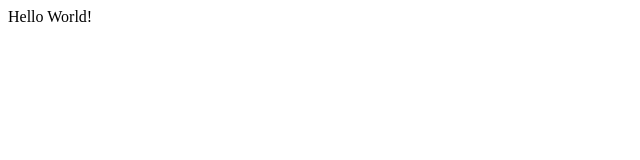
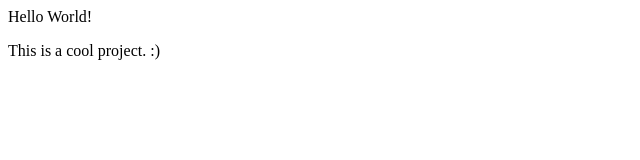
Before and after one commit to K-espina/demo-project, a plain HTML site: page index.html in a window 1280 px wide. Shown: the whole page, without its empty margins (0-640 px from the left). Drawn offline with Linux system fonts and the light colour scheme.

Commit message:
add a happy paragraph to index.html

```diff
--- a/index.html
+++ b/index.html
@@ -8,6 +8,7 @@
     <div id="charlie">
 
         Hello World!
+        <p> This is a cool project. :) </p>
 
     </div>
 </body>
```
